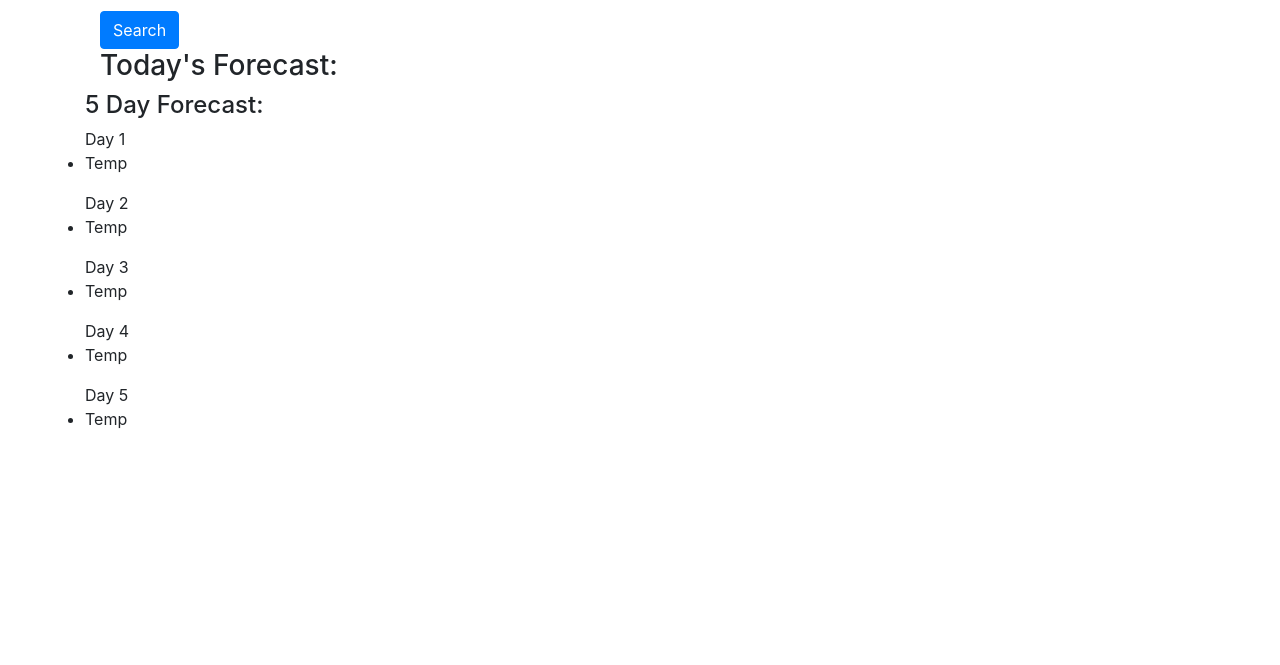
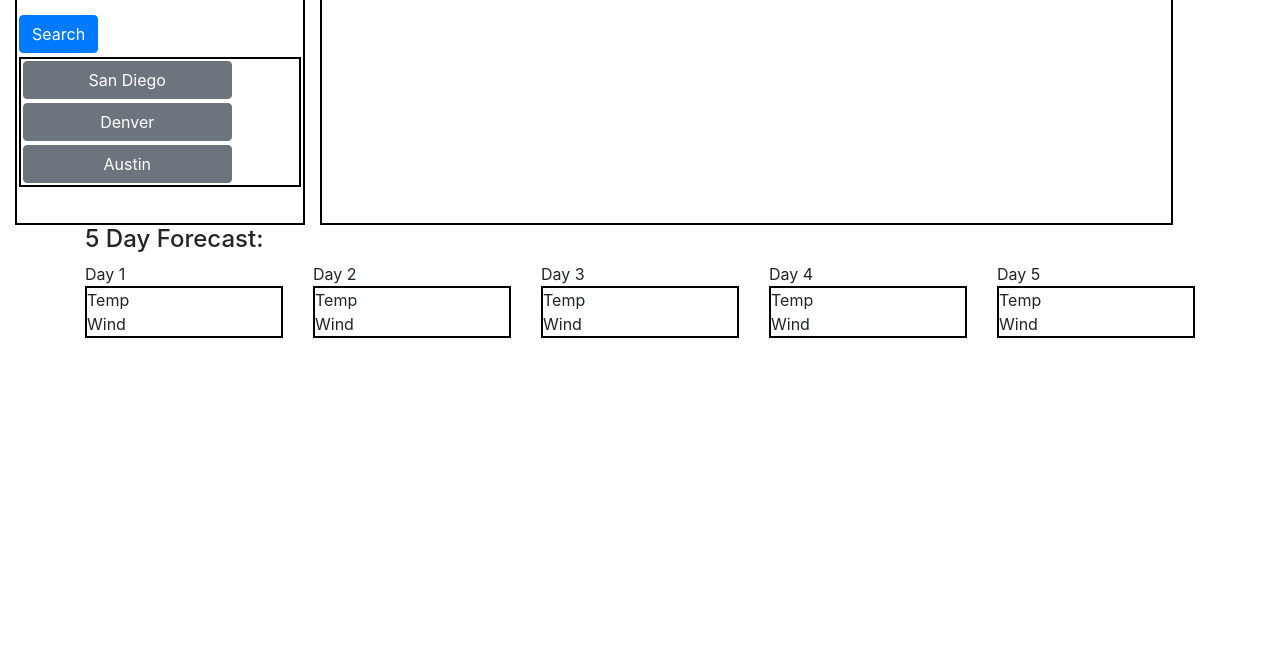
Before and after one commit to CMolitor96/Weather-Dashboard, a plain HTML site: page index.html in a window 1280 px wide. Shown: the part 135-800 px from the top of the page. Drawn offline with nearby package versions, Linux system fonts and the light colour scheme.

Commit message:
Added more styling and html elements to html skeleton, almost to where I want it just a few minor tweaks, then will be ready to start working on js

```diff
--- a/assets/css/style.css
+++ b/assets/css/style.css
@@ -12,6 +12,28 @@ header {
     background-color: blue;
 }
 
-article div {
-    display: inline;
+ul {
+    list-style-type: none;
+    border: 2px solid black;
 }
+
+button {
+    margin: 2px;
+}
+
+
+#todayForecast {
+    border: 2px solid black;
+}
+
+#search {
+    border: 2px solid black;
+    height: 300px;
+}
+#searched {
+    border: none;
+}
+
+#terms {
+    margin: 2px;
+}
--- a/index.html
+++ b/index.html
@@ -9,13 +9,15 @@
     <title>Weather</title>
 </head>
 <body>
-    <div class="container">
+    <div class="container-fluid">
         <header>
             <h1>Weather Dashboard</h1>
         </header>
 
+        <div class="row">
             <div class="col-3">
                 <aside>
+                    <div id="search">
                         <form>
                             <div class="form-group">
                             <label for="cityInput">Search for a city:</label>
@@ -23,41 +25,61 @@
                             </div>
                             <button type="button" class="btn btn-primary">Search</button>
                         </form>
+                        <div id="searched">
+                            <ul id="terms">
+                                <li><button class="w-75 btn btn-secondary">San Diego</button></li>
+                                <li><button class="w-75 btn btn-secondary">Denver</button></li>
+                                <li><button class="w-75 btn btn-secondary">Austin</button></li>
+                            </ul>
+                        </div>
+                    </div>
                 </aside>
             </div>
-
-        <div class="col-9">
+            <div id="todayForecast" class="col-8">
                 <main>
                     <h3>Today's Forecast:</h3>
                 </main>
-            <div class="row">
-                <article>
-                    <h4>5 Day Forecast:</h4>
-                    <div>Day 1</div>
-                        <ul>
-                            <li>Temp</li>
-                        </ul>
-                    <div>Day 2</div>
-                        <ul>
-                            <li>Temp</li>
-                        </ul>
-                    <div>Day 3</div>
-                        <ul>
-                            <li>Temp</li>
-                        </ul>
-                    <div>Day 4</div>
-                        <ul>
-                            <li>Temp</li>
-                        </ul>
-                    <div>Day 5</div>
-                        <ul>
-                            <li>Temp</li>
-                        </ul>
-                </article>
             </div>
         </div>
     </div>
 
+    <div class="container">
+        <article>
+            <h4>5 Day Forecast:</h4>
+                <div class="row">
+                    <div class="col" id="box1">Day 1
+                        <ul>
+                            <li>Temp</li>
+                            <li>Wind</li>
+                        </ul>
+                    </div>
+                    <div class="col" id="box2">Day 2
+                        <ul>
+                            <li>Temp</li>
+                            <li>Wind</li>
+                        </ul>
+                    </div>
+                    <div class="col" id="box3">Day 3
+                        <ul>
+                            <li>Temp</li>
+                            <li>Wind</li>
+                        </ul>
+                    </div>
+                    <div class="col" id="box4">Day 4
+                        <ul>
+                            <li>Temp</li>
+                            <li>Wind</li>
+                        </ul>
+                    </div>
+                    <div class="col" id="box5">Day 5
+                        <ul>
+                            <li>Temp</li>
+                            <li>Wind</li>
+                        </ul>
+                    </div>
+                </div>
+        </article>
+    </div>
 </body>
 <script src="./assets/js/script.js"></script>
 </html>
```
Lines whose indentation alone changed are shown as unchanged.
